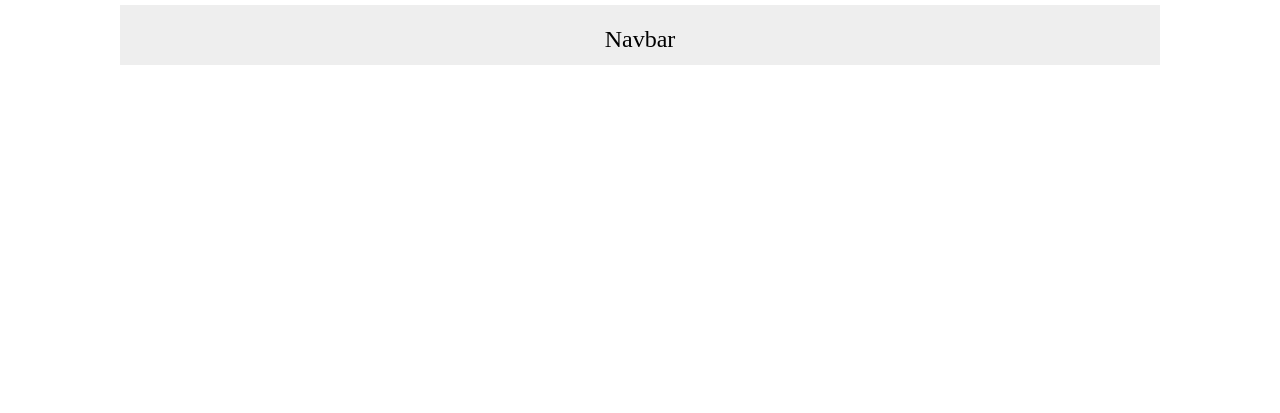
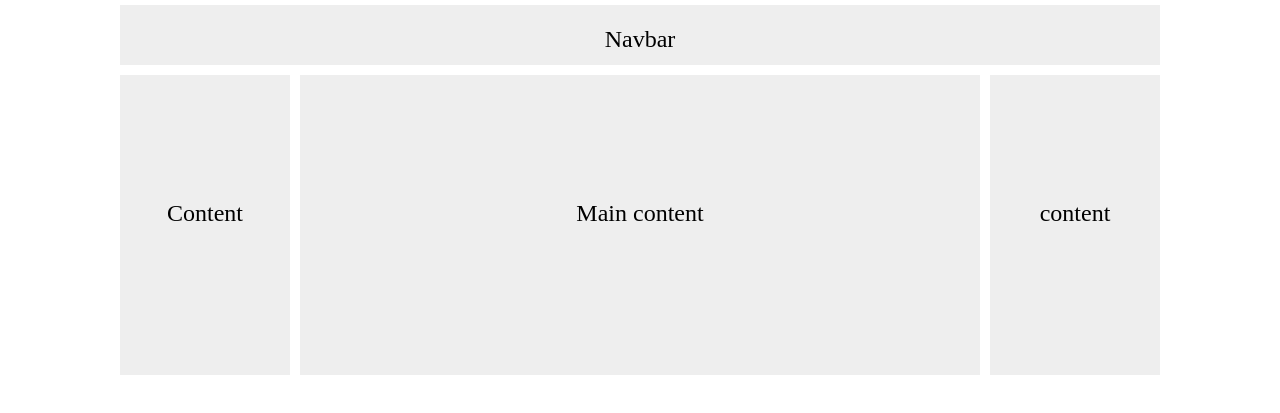
Before and after one commit to Hussainseo/secondassignment, a plain HTML site: page index.html in a window 1280 px wide. Shown: the part 121-534 px from the top of the page. Drawn offline with Linux system fonts and the light colour scheme.

Commit message:
Second section is also done

```diff
--- a/css/style.css
+++ b/css/style.css
@@ -30,3 +30,28 @@
   padding-top: 2%;
   font-size: 24px;
 }
+.flex-container1{
+  display: flex;
+/* flex-wrap: nowrap; */
+width: 100%;
+flex-direction: row;
+background-color: #fff;
+}
+.content{
+width: 20%;
+background-color: #eeeeee;
+margin-top: 10px;
+height: 300px;
+text-align: center;
+font-size: 24px;
+padding-top: 12%;
+}
+.m-content{
+width: 80%;
+background-color: #eeeeee;
+margin: 10px 10px 0 10px;
+height: 300px;
+text-align: center;
+font-size: 24px;
+padding-top: 12%;
+}
--- a/index.html
+++ b/index.html
@@ -14,7 +14,11 @@
         <div class="header">Header</div> <br>
         <div class="nav">Navbar</div>
       </div>
-
+      <div class="flex-container1">
+        <div class="content">Content</div>
+        <div class="m-content">Main content</div>
+        <div class="content">content</div>
+    </div>
 
 </div>
 </body>
```
